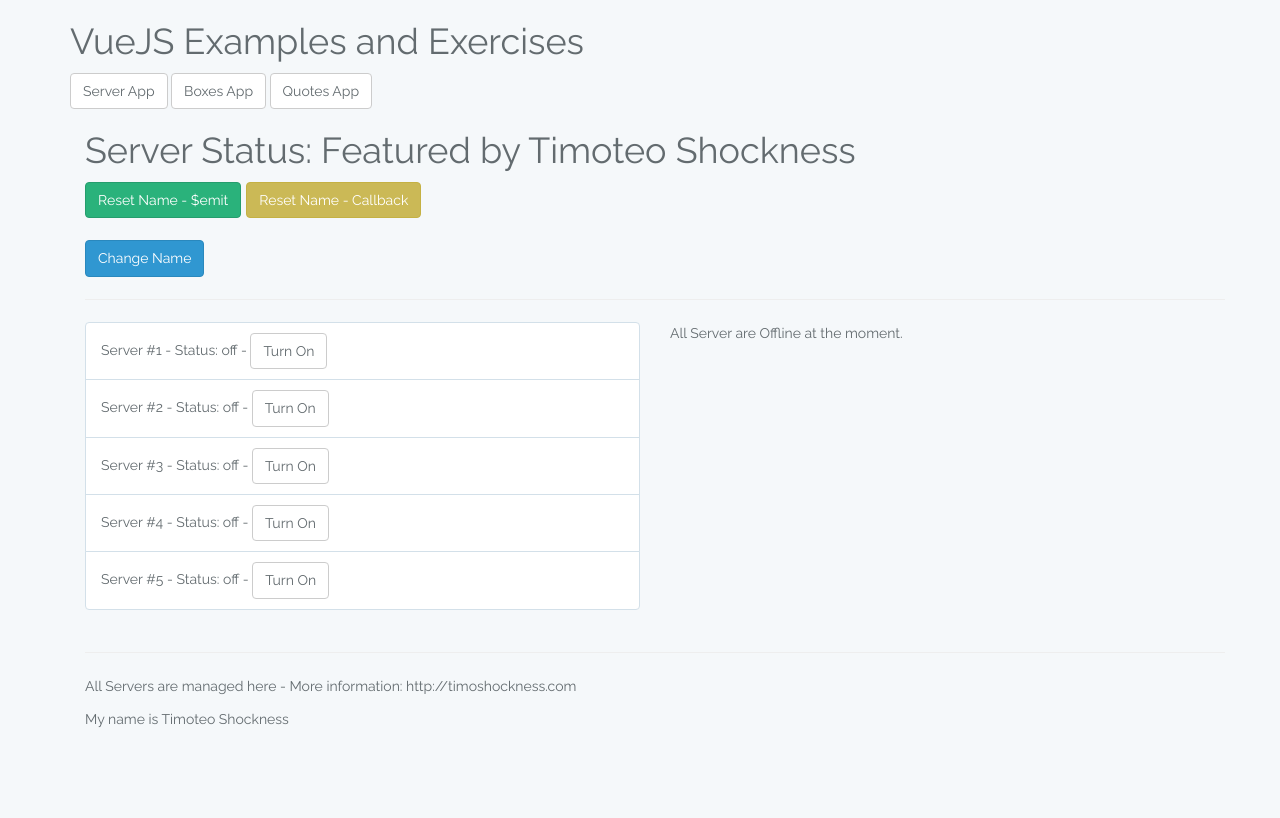
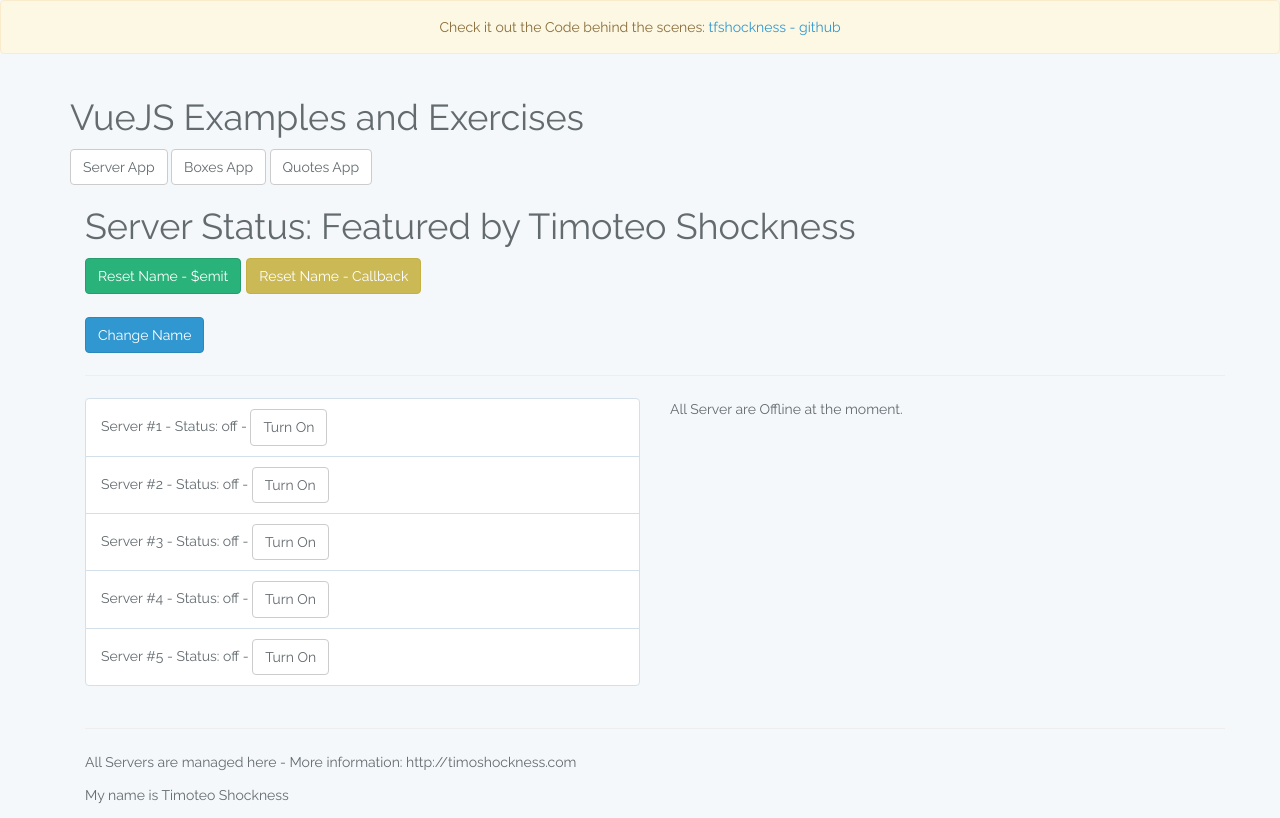
Before and after one commit to tfshockness/tfshockness.github.io, a plain HTML site: page index.html in a window 1280 px wide. Drawn offline with Linux system fonts and the light colour scheme; a web font is replaced by a local one.

Commit message:
Link for Code folder
Added a link to the code folder

```diff
--- a/index.html
+++ b/index.html
@@ -6,7 +6,7 @@
     <meta http-equiv="X-UA-Compatible" content="IE=edge">
     <meta name="viewport" content="width=device-width, initial-scale=1">
 
-    <title>Server Status - VueJs</title>
+    <title>Exercises and Examples - VueJs</title>
 
     <!-- Fonts -->
     <link rel="stylesheet" href="css/app.css">
@@ -17,6 +17,9 @@
 </head>
 
 <body>
+    <div class="text-center alert alert-warning">
+        <p>Check it out the Code behind the scenes: <a href="https://github.com/tfshockness/VueJS">tfshockness - github</a></p>
+    </div>
     <div id="app">
     </div>
 </body>
```
